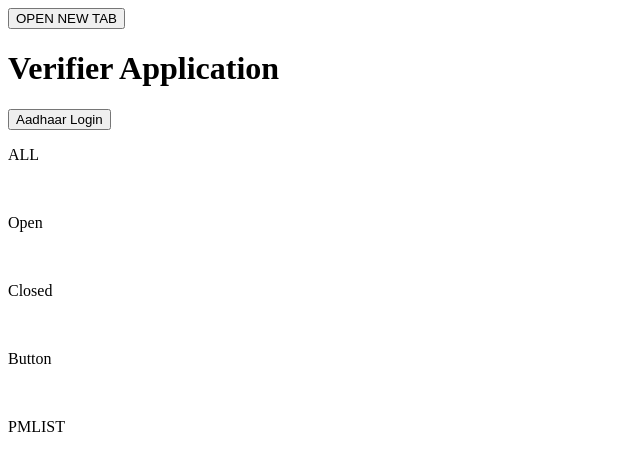
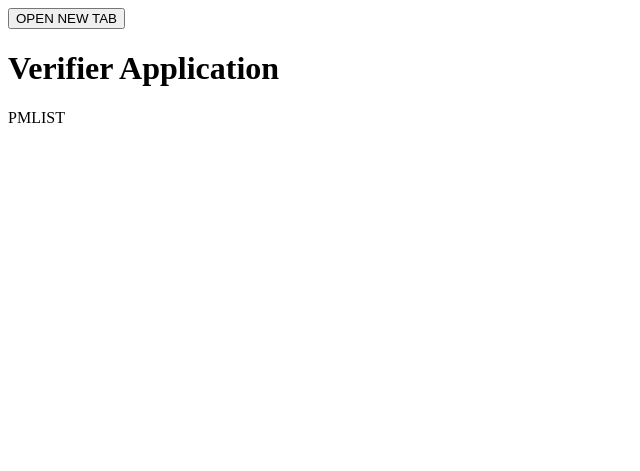
Before and after one commit to Anupam96786/UIDAI_Verifier, a Django app: page / in a window 1280 px wide. Shown: the top 471 px of the page, without its empty margins (0-640 px from the left). Run offline with Django 3.2, Linux system fonts and the light colour scheme; some libraries are stand-ins or nearby versions.

Commit message:
push before sleep

```diff
--- a/verifier/authentication/templates/index.html
+++ b/verifier/authentication/templates/index.html
@@ -46,14 +46,6 @@
     <h1>Verifier Application</h1>
     <div id="data"></div>
     <div id="aadhaar"></div>
-    <p>ALL</p>
-    <div id='all-tabs-list' style="display:inline-block;"></div>
-    <p>Open</p>
-    <div id='opened-tabs-list' style="display:inline-block;"></div>
-    <p>Closed</p>
-    <div id='closed-tabs-list' style="display:inline-block;"></div>
-    <p>Button</p>
-    <div id='btn-group' style="display:inline-block;"></div>
     <p>PMLIST</p>
     <div id='pm-list' style="display:inline-block;"></div>
     <script>
@@ -71,18 +63,16 @@
         function openNewTab(permissions = []) {
             var config = {
                 url: SSO_URL,
-                windowName: 'Child - ' + ++i,
+                windowName: 'Child-' + ++i,
                 windowFeatures: POPUP_SPECS,
             };
             parent.openNewTab(config);
         }
         function closeAllTabs() {
             parent.closeAllTabs();
-            showList();
         }
         function closeTab(id) {
             parent.closeTab(id);
-            showList();
         }
         function broadCastTo(tab, data = 'Yo! Message from parent!!') {
             parent.broadCastTo(tab, data);
@@ -117,20 +107,20 @@
             showPMList();
         }
         function onChildCommunication(data) {
+            console.log('onChildCommunication', data);
             data.type = 'custom';
             postMessageEvents.push(data);
             showPMList();
         }
-        function showList() {
-            // if (!newTab) { return; }
-            (allTabs = parent.getAllTabs()),
-                (openedTabs = parent.getOpenedTabs()),
-                (closedTabs = parent.getClosedTabs());
+        function onPollingCallback() {
+            allTabs = parent.getAllTabs();
+            openedTabs = parent.getOpenedTabs();
+            closedTabs = parent.getClosedTabs();
         }
         var parent = new AcrossTabs.default.Parent({
             onHandshakeCallback: onHandshakeCallback,
             onChildCommunication: onChildCommunication,
-            onPollingCallback: showList,
+            onPollingCallback: onPollingCallback,
             onChildDisconnect: onChildDisconnect
         });
     </script>
@@ -163,12 +153,7 @@
             apikey = "",
             divname = "aadhaar",
             permissions = ['vid', 'personal_data', 'address', 'photo'],
-            callbackfn = null
-        ) {
-            permissionsobj = {
-                "head": "permissions",
-                "body": permissions,
-            }
+            callbackfn = null) {
             INIT_REQ = {
                 'divname': divname,
                 'apikey': apikey,
@@ -178,24 +163,18 @@
             // check API-Key, window.location.href and permissions access from SSO Server registration.
             // if all is ok then create AADHAR BUTTON
             console.log("AADHAR_INIT", JSON.stringify(INIT_REQ));
-            var flag = false;
             $.ajax({
                 url: SSO_DOMAIN + "/user/check_permission/",
                 type: "POST",
                 data: INIT_REQ,
                 success: function (data) {
+                    if (!data.result) {
+                        alert("Aadhaar API Key is not valid for the domain.");
+                        return 0;
+                    }
+                    else {
                         console.log("AADHAR_INIT SUCCESS", data);
-                    flag = false;
-                },
-                error: function (data) {
-                    console.log("AADHAR_INIT FAIL", data);
-                    flag = true;
-                }
-            })
-            if (flag) {
-                console.log("AADHAR_INIT FAIL");
-                return;
-            }
+                        permissions = data['permissions']
                         var aadhaar = document.getElementById(divname);
                         btn = document.createElement("button");
                         btn.innerHTML = "Aadhaar Login";
@@ -210,6 +189,16 @@
                             'permissions': permissions,
                             'origin': window.location.href,
                         }
+                        permissionsobj = {
+                            "head": "permissions",
+                            "body": permissions,
+                        }
+                    }
+                },
+                error: function (data) {
+                    console.log("AADHAR_INIT FAIL", data);
+                }
+            });
             // RETURN WORKERS TO CALL
             var aadharWorkerFunction = {
                 'getChild': function (data) {
```
Lines whose indentation alone changed are shown as unchanged.
